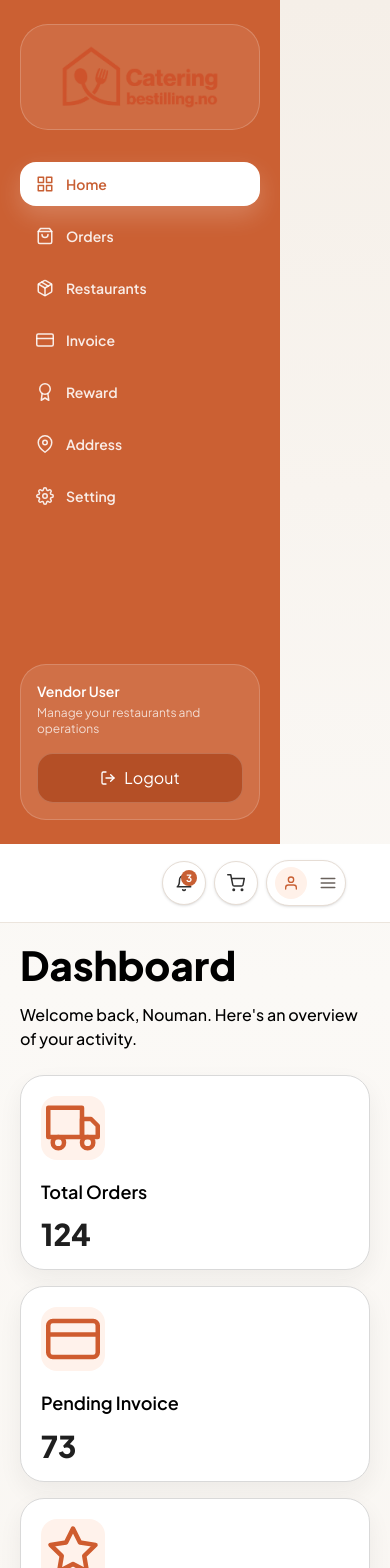
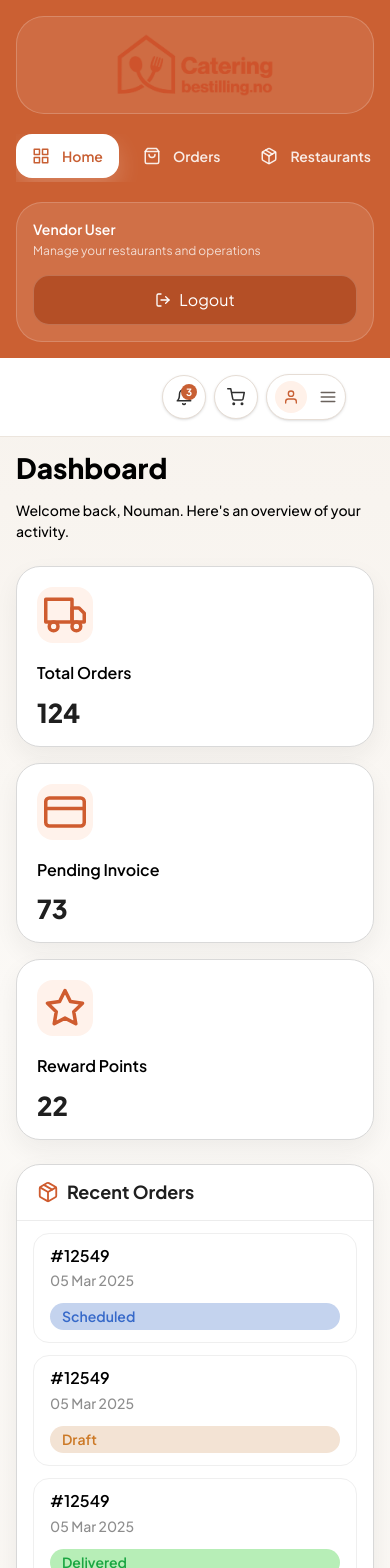
Before and after one commit to MuhammadNoumanAfzal/catering-bestilling-no, a React (Vite) app: page /vendor-dashboard in a window 390 px wide. Shown: the top 1568 px of the page. Built offline with nearby package versions, Linux system fonts and the light colour scheme.

Commit message:
feat: Enhance vendor dashboard layout and styling for improved responsiveness and usability

```diff
--- a/src/features/vendorDashboard/components/VendorSidebar.jsx
+++ b/src/features/vendorDashboard/components/VendorSidebar.jsx
@@ -16,8 +16,8 @@ export default function VendorSidebar() {
   const { user, signOut } = useAuth();
 
   return (
-    <aside className="hide-scrollbar flex h-screen w-full max-w-[280px] flex-col overflow-y-auto bg-[#cb6033] px-5 py-6 text-white">
-      <div className="flex items-center justify-center rounded-[28px] border border-white/20 bg-white/8 px-5 py-5">
+    <aside className="hide-scrollbar flex w-full flex-col overflow-y-auto bg-[#cb6033] px-4 py-4 text-white lg:h-screen lg:max-w-[280px] lg:px-5 lg:py-6">
+      <div className="flex items-center justify-center rounded-[28px] border border-white/20 bg-white/8 px-5 py-4 lg:py-5">
         <img
           src="/home/logo.png"
           alt="Lunsjavtale"
@@ -25,30 +25,41 @@ export default function VendorSidebar() {
         />
       </div>
 
-      <nav className="mt-8 flex flex-1 flex-col gap-2">
+      <nav className="hide-scrollbar mt-5 flex flex-1 gap-2 overflow-x-auto pb-1 lg:mt-8 lg:flex-col lg:overflow-visible lg:pb-0">
         {vendorNavigationItems.map(({ label, to, icon: Icon, end }) => (
-          <NavLink key={to} to={to} end={end} className={getLinkClasses}>
+          <NavLink
+            key={to}
+            to={to}
+            end={end}
+            className={(navState) =>
+              `${getLinkClasses(navState)} shrink-0 whitespace-nowrap lg:shrink`
+            }
+          >
             <Icon className="text-[18px]" />
             <span>{label}</span>
           </NavLink>
         ))}
       </nav>
 
-      <div className="mt-6 rounded-[26px] border border-white/18 bg-white/10 p-4">
+      <div className="mt-5 rounded-[26px] border border-white/18 bg-white/10 p-4 lg:mt-6">
+        <div className="flex flex-col gap-4 sm:flex-row sm:items-center sm:justify-between lg:flex-col lg:items-stretch">
+          <div>
             <p className="text-sm font-semibold">{user?.name ?? "Vendor User"}</p>
             <p className="mt-1 text-xs text-white/75">
               Manage your restaurants and operations
             </p>
+          </div>
 
           <button
             type="button"
             onClick={signOut}
-          className="mt-4 flex w-full items-center justify-center gap-2 rounded-2xl border border-white/20 bg-[#b44f26] px-4 py-3 text-sm font-semibold text-white transition hover:bg-[#a4451f]"
+            className="flex w-full items-center justify-center gap-2 rounded-2xl border border-white/20 bg-[#b44f26] px-4 py-3 text-sm font-semibold text-white transition hover:bg-[#a4451f] sm:w-auto sm:min-w-[140px] lg:w-full"
           >
             <FiLogOut className="text-[16px]" />
             <span>Logout</span>
           </button>
         </div>
+      </div>
     </aside>
   );
 }
--- a/src/features/vendorDashboard/layouts/VendorDashboardLayout.jsx
+++ b/src/features/vendorDashboard/layouts/VendorDashboardLayout.jsx
@@ -5,17 +5,17 @@ import VendorSidebar from "../components/VendorSidebar";
 export default function VendorDashboardLayout() {
   return (
     <div className="min-h-screen bg-[linear-gradient(180deg,#f5efe8_0%,#fbf9f6_32%,#f6f1eb_100%)]">
-      <div className="mx-auto flex min-h-screen  flex-col lg:flex-row">
+      <div className="mx-auto flex min-h-screen flex-col lg:flex-row">
         <div className="lg:sticky lg:top-0 lg:h-screen lg:self-start">
           <VendorSidebar />
         </div>
 
-        <div className="flex min-h-screen flex-1 flex-col">
+        <div className="flex min-h-screen min-w-0 flex-1 flex-col">
           <CommonNavbar
             hideLogo
             className="border-b border-[#ece5dd] bg-[#fcfaf7]/95 backdrop-blur"
           />
-          <main className="flex-1 p-5 md:p-8">
+          <main className="flex-1 overflow-x-hidden p-4 sm:p-5 md:p-8">
             <Outlet />
           </main>
         </div>
--- a/src/features/vendorDashboard/pages/VendorAddressPage.jsx
+++ b/src/features/vendorDashboard/pages/VendorAddressPage.jsx
@@ -173,18 +173,18 @@ export default function VendorAddressPage() {
         updateField={updateField}
       />
 
-      <div className="flex justify-end gap-3">
+      <div className="flex flex-col-reverse gap-3 sm:flex-row sm:justify-end">
         <button
           type="button"
           onClick={handleCancel}
-          className="type-h6 cursor-pointer rounded-full border border-[#cfc6bd] bg-white px-5 py-2.5 text-[#1f1f1f] transition hover:bg-[#f8f4ef]"
+          className="type-h6 w-full cursor-pointer rounded-full border border-[#cfc6bd] bg-white px-5 py-2.5 text-[#1f1f1f] transition hover:bg-[#f8f4ef] sm:w-auto"
         >
           Cancel
         </button>
         <button
           type="button"
           onClick={handleSave}
-          className="type-h6 cursor-pointer rounded-full bg-[#cf5c2f] px-5 py-2.5 text-white transition hover:bg-[#b95127]"
+          className="type-h6 w-full cursor-pointer rounded-full bg-[#cf5c2f] px-5 py-2.5 text-white transition hover:bg-[#b95127] sm:w-auto"
         >
           Save
         </button>
--- a/src/features/vendorDashboard/pages/VendorDashboardHomePage.jsx
+++ b/src/features/vendorDashboard/pages/VendorDashboardHomePage.jsx
@@ -31,11 +31,11 @@ function getStatusClasses(status) {
 function VendorStatCard({ label, value, icon: Icon }) {
   return (
     <article className="rounded-[24px] border border-[#d9d9d9] bg-white p-5 shadow-[0_10px_24px_rgba(30,30,30,0.06)]">
-      <div className="flex h-16 w-16 items-center justify-center rounded-2xl bg-[#fff2eb] text-[#cf5c2f]">
-        <Icon className="text-[54px]" />
+      <div className="flex h-14 w-14 items-center justify-center rounded-2xl bg-[#fff2eb] text-[#cf5c2f] sm:h-16 sm:w-16">
+        <Icon className="text-[42px] sm:text-[54px]" />
       </div>
       <p className="mt-5 type-h5">{label}</p>
-      <p className="mt-4 text-[30px] font-extrabold leading-none text-[#1f1f1f]">
+      <p className="mt-4 text-[26px] font-extrabold leading-none text-[#1f1f1f] sm:text-[30px]">
         {value}
       </p>
     </article>
@@ -69,7 +69,7 @@ export default function VendorDashboardHomePage() {
               {vendorRecentOrders.map((order, index) => (
                 <div
                   key={`${order.id}-${index}`}
-                  className="flex items-center justify-between rounded-2xl border border-[#efefef] px-4 py-3"
+                  className="flex flex-col gap-3 rounded-2xl border border-[#efefef] px-4 py-3 sm:flex-row sm:items-center sm:justify-between"
                 >
                   <div>
                     <p className="type-h5">
@@ -99,13 +99,13 @@ export default function VendorDashboardHomePage() {
                 <Link
                   key={label}
                   to={to}
-                  className="flex w-full items-center justify-between rounded-2xl border border-[#efefef] px-4 py-3 text-left transition hover:bg-[#faf7f3]"
+                  className="flex w-full items-center justify-between gap-3 rounded-2xl border border-[#efefef] px-4 py-3 text-left transition hover:bg-[#faf7f3]"
                 >
-                  <span className="flex items-center gap-3">
-                    <Icon className="text-[22px] text-[#666666]" />
+                  <span className="flex min-w-0 items-center gap-3">
+                    <Icon className="shrink-0 text-[22px] text-[#666666]" />
                     <span className="type-h5 text-[#222222]">{label}</span>
                   </span>
-                  <FiChevronRight className="text-[22px] text-[#9a9a9a]" />
+                  <FiChevronRight className="shrink-0 text-[22px] text-[#9a9a9a]" />
                 </Link>
               ))}
             </div>
@@ -121,20 +121,20 @@ export default function VendorDashboardHomePage() {
             {vendorInvoices.map((invoice, index) => (
               <div
                 key={`${invoice.id}-${index}`}
-                className="grid grid-cols-[auto_1fr_auto] items-center gap-3 rounded-2xl border border-[#efefef] px-4 py-3"
+                className="grid gap-3 rounded-2xl border border-[#efefef] px-4 py-3 sm:grid-cols-[auto_1fr_auto] sm:items-center"
               >
                 <div className="flex h-10 w-10 items-center justify-center rounded-2xl bg-[#fff2eb] text-[#cf5c2f]">
                   <FiStar className="text-[22px]" />
                 </div>
 
-                <div>
+                <div className="min-w-0">
                   <p className="type-h5">
                     {invoice.id}
                   </p>
                   <p className="mt-1 type-para text-[#8d8d8d]">{invoice.date}</p>
                 </div>
 
-                <div className="text-right">
+                <div className="text-left sm:text-right">
                   <span
                     className={`inline-flex rounded-full px-3 py-1 type-h6 font-semibold ${getStatusClasses(invoice.status)}`}
                   >
--- a/src/features/vendorDashboard/pages/VendorInvoicesPage.jsx
+++ b/src/features/vendorDashboard/pages/VendorInvoicesPage.jsx
@@ -98,11 +98,11 @@ function FilterMenu({
   menuRef,
 }) {
   return (
-    <div className="relative" ref={menuRef}>
+    <div className="relative w-full sm:w-auto" ref={menuRef}>
       <button
         type="button"
         onClick={onToggle}
-        className="inline-flex items-center gap-2 rounded-full border border-[#ddd5cd] bg-white px-4 py-3 text-sm font-semibold text-[#2d2d2d] transition hover:bg-[#faf7f3]"
+        className="inline-flex w-full items-center justify-between gap-2 rounded-full border border-[#ddd5cd] bg-white px-4 py-3 text-sm font-semibold text-[#2d2d2d] transition hover:bg-[#faf7f3] sm:w-auto sm:justify-start"
       >
         <span>
           {options.find((option) => option.value === selectedValue)?.label ?? label}
@@ -116,7 +116,7 @@ function FilterMenu({
       </button>
 
       {isOpen ? (
-        <div className="absolute right-0 top-[calc(100%+10px)] z-20 min-w-[180px] rounded-2xl border border-[#e5ddd5] bg-white p-2 shadow-[0_18px_40px_rgba(31,24,19,0.12)]">
+        <div className="absolute left-0 right-0 top-[calc(100%+10px)] z-20 rounded-2xl border border-[#e5ddd5] bg-white p-2 shadow-[0_18px_40px_rgba(31,24,19,0.12)] sm:left-auto sm:right-0 sm:min-w-[180px]">
           {options.map((option) => {
             const isSelected = option.value === selectedValue;
 
@@ -267,7 +267,7 @@ export default function VendorInvoicesPage() {
             />
           </label>
 
-          <div className="flex flex-wrap gap-3">
+          <div className="flex flex-col gap-3 sm:flex-row sm:flex-wrap">
             <FilterMenu
               isOpen={isStatusMenuOpen}
               label="Status: All"
@@ -286,7 +286,7 @@ export default function VendorInvoicesPage() {
 
             <button
               type="button"
-              className="inline-flex items-center gap-2 rounded-full border border-[#ddd5cd] bg-white px-4 py-3 text-sm font-semibold text-[#2d2d2d] transition hover:bg-[#faf7f3]"
+              className="inline-flex w-full items-center justify-center gap-2 rounded-full border border-[#ddd5cd] bg-white px-4 py-3 text-sm font-semibold text-[#2d2d2d] transition hover:bg-[#faf7f3] sm:w-auto"
             >
               <FiDownload className="text-[15px]" />
               <span>Export</span>
@@ -311,7 +311,7 @@ export default function VendorInvoicesPage() {
         </div>
 
         <div className="mt-4 overflow-x-auto">
-          <table className="min-w-full border-separate border-spacing-y-2.5">
+          <table className="min-w-[760px] border-separate border-spacing-y-2.5">
             <thead>
               <tr className="text-left type-h6 font-semibold uppercase tracking-[0.06em] ">
                 <th className="px-3 py-2">Invoice ID</th>
@@ -361,7 +361,7 @@ export default function VendorInvoicesPage() {
             Showing {startIndex} - {endIndex} of {filteredInvoices.length} invoices
           </p>
 
-          <div className="flex items-center gap-2">
+          <div className="hide-scrollbar flex items-center gap-2 overflow-x-auto pb-1">
             <button
               type="button"
               onClick={() => setCurrentPage((page) => Math.max(1, page - 1))}
--- a/src/features/vendorDashboard/pages/VendorOrdersPage.jsx
+++ b/src/features/vendorDashboard/pages/VendorOrdersPage.jsx
@@ -301,7 +301,7 @@ export default function VendorOrdersPage() {
         </div>
 
         <div className="mt-4 overflow-x-auto">
-          <table className="min-w-full border-separate border-spacing-y-2">
+          <table className="min-w-[760px] border-separate border-spacing-y-2">
             <thead>
               <tr className="type-subpara text-left uppercase tracking-[0.04em] text-[#7e776f]">
                 <th className="px-3 py-2">Order ID</th>
@@ -351,7 +351,7 @@ export default function VendorOrdersPage() {
             Showing {startIndex} - {endIndex} of {filteredOrders.length} Orders
           </p>
 
-          <div className="flex items-center gap-2">
+          <div className="hide-scrollbar flex items-center gap-2 overflow-x-auto pb-1">
             <button
               type="button"
               onClick={() => setCurrentPage((page) => Math.max(1, page - 1))}
--- a/src/features/vendorDashboard/pages/VendorRewardsPage.jsx
+++ b/src/features/vendorDashboard/pages/VendorRewardsPage.jsx
@@ -82,7 +82,7 @@ export default function VendorRewardsPage() {
         <button
           type="button"
           onClick={() => setRewardsEnabled((current) => !current)}
-          className="flex w-full cursor-pointer items-center justify-between gap-3 text-left"
+          className="flex w-full cursor-pointer flex-col items-start justify-between gap-3 text-left sm:flex-row sm:items-center"
         >
           <div>
             <p className="type-h5 ">Enable Rewards</p>
@@ -91,7 +91,7 @@ export default function VendorRewardsPage() {
             </p>
           </div>
 
-          <div className="flex items-center gap-2">
+          <div className="flex items-center gap-2 self-end sm:self-auto">
             <span className="type-para ">{rewardsEnabled ? "On" : "Off"}</span>
             {rewardsEnabled ? (
               <FiToggleRight className="text-[30px] text-[#cf5c2f]" />
--- a/src/features/vendorDashboard/pages/VendorSettingsPage.jsx
+++ b/src/features/vendorDashboard/pages/VendorSettingsPage.jsx
@@ -257,7 +257,7 @@ export default function VendorSettingsPage() {
           <div className="mt-5 flex justify-end">
             <button
               type="button"
-              className="type-h6 cursor-pointer rounded-[8px] bg-[#cf6e38] px-5 py-2.5 text-white transition hover:bg-[#ba5f2e]"
+              className="type-h6 w-full cursor-pointer rounded-[8px] bg-[#cf6e38] px-5 py-2.5 text-white transition hover:bg-[#ba5f2e] sm:w-auto"
             >
               Save Changes
             </button>
@@ -270,7 +270,7 @@ export default function VendorSettingsPage() {
             <button
               type="button"
               onClick={handleReset}
-              className="type-h6 cursor-pointer rounded-[8px] bg-[#cf2e2e] px-4 py-2.5 text-white transition hover:bg-[#b92626]"
+              className="type-h6 w-full cursor-pointer rounded-[8px] bg-[#cf2e2e] px-4 py-2.5 text-white transition hover:bg-[#b92626] sm:w-auto"
             >
               Delete account
             </button>
--- a/src/index.css
+++ b/src/index.css
@@ -4,23 +4,26 @@
   --font-family-base:
     "Plus Jakarta Sans", Inter, ui-sans-serif, system-ui, -apple-system,
     BlinkMacSystemFont, "Segoe UI", sans-serif;
-  --font-h1-size: 76px;
-  --font-h2-size: 40px;
-  --font-h3-size: 24px;
-  --font-h4-size: 20px;
-  --font-h5-size: 18px;
+  --font-h1-size: clamp(44px, 8vw, 76px);
+  --font-h2-size: clamp(28px, 5vw, 40px);
+  --font-h3-size: clamp(20px, 3.4vw, 24px);
+  --font-h4-size: clamp(18px, 3vw, 20px);
+  --font-h5-size: clamp(16px, 2.5vw, 18px);
   --font-h6-size: 14px;
-  --font-para-size: 16px;
+  --font-para-size: clamp(14px, 2.3vw, 16px);
   --font-subpara-size: 12px;
-    --font-fiter-size: 14px;
-
-
+  --font-fiter-size: 14px;
 }
 
 html,
 body,
 #root {
   font-family: var(--font-family-base);
+  min-height: 100%;
+}
+
+body {
+  overflow-x: hidden;
 }
 
 button,
```
Lines whose indentation alone changed are shown as unchanged.
